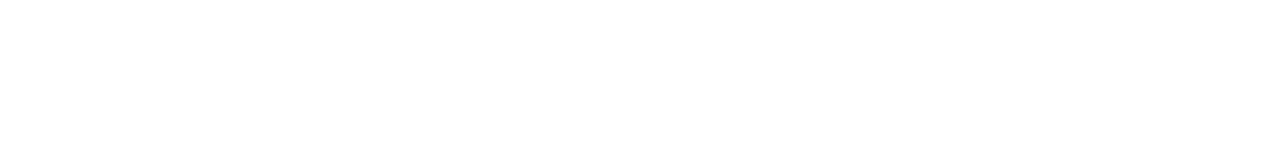
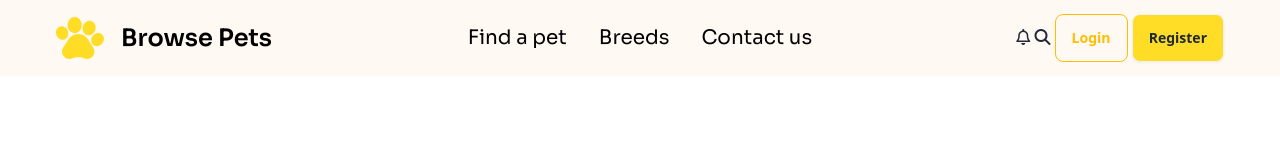
Before and after one commit to aalihasan/Assignment_03_Category_0001, a plain HTML site: page index.html in a window 1280 px wide. Drawn offline with nearby package versions, Linux system fonts and the light colour scheme; a web font is replaced by a local one.

Commit message:
added navbar section and style use tailwind css

```diff
--- a/index.html
+++ b/index.html
@@ -4,6 +4,7 @@
   <meta charset="UTF-8">
   <meta name="viewport" content="width=device-width, initial-scale=1.0">
   <title>Assignment_03_Category_0001</title>
+  <script src="https://kit.fontawesome.com/1ff6167c1c.js" crossorigin="anonymous"></script>
   <!-- google font  -->
   <link rel="preconnect" href="https://fonts.googleapis.com">
   <link rel="preconnect" href="https://fonts.gstatic.com" crossorigin>
@@ -26,6 +27,49 @@
 </head>
 <body>
 
+  <header class=" bg-[#FFF9F4] ">
+    <!-- navbar section  -->
+    <section class="max-w-screen-xl mx-auto lg:px-12">
+      <div class="navbar  ">
+        <div class="navbar-start">
+          <img src="c1-assets/logo-header.png" alt="">
+
+         <div class=" invisible lg:visible">
+          <a class="btn btn-ghost  lg:text-2xl sora  text-black">Browse Pets</a>
+         </div>
+        </div>
+        <div class="navbar-center hidden lg:flex">
+          <ul class="menu menu-horizontal px-1 sora text-xl text-black">
+            <li><a href="">Find a pet</a></li>
+            <li><a href="">Breeds</a></li>
+            <li><a href="">Contact us</a></li>
+          </ul>
+        </div>
+        <div class="navbar-end gap-4">
+          <div class=" invisible lg:visible">
+            <a href=""><i class="fa-regular fa-bell"></i></a>
+            <a href=""><i class="fa-solid fa-magnifying-glass"></i></a>
+            <a class="btn btn-outline btn-warning" href="">Login</a>
+            <button class="btn bg-[#FFDC26]">Register</button>
+          </div>
+
+          <div tabindex="0" role="button" class="btn btn-ghost lg:hidden">
+            <svg xmlns="http://www.w3.org/2000/svg" fill="none" viewBox="0 0 24 24"
+              class="inline-block h-5 w-5 stroke-current">
+              <path stroke-linecap="round" stroke-linejoin="round" stroke-width="2" d="M4 6h16M4 12h16M4 18h16"></path>
+          </div>
+        </div>
+
+      </div>
+
+    </section>
+    <hr class="  lg:hidden ">
+  </header>
+
+  <main>
+
+  </main>
+
 
 </body>
 </html>
```
